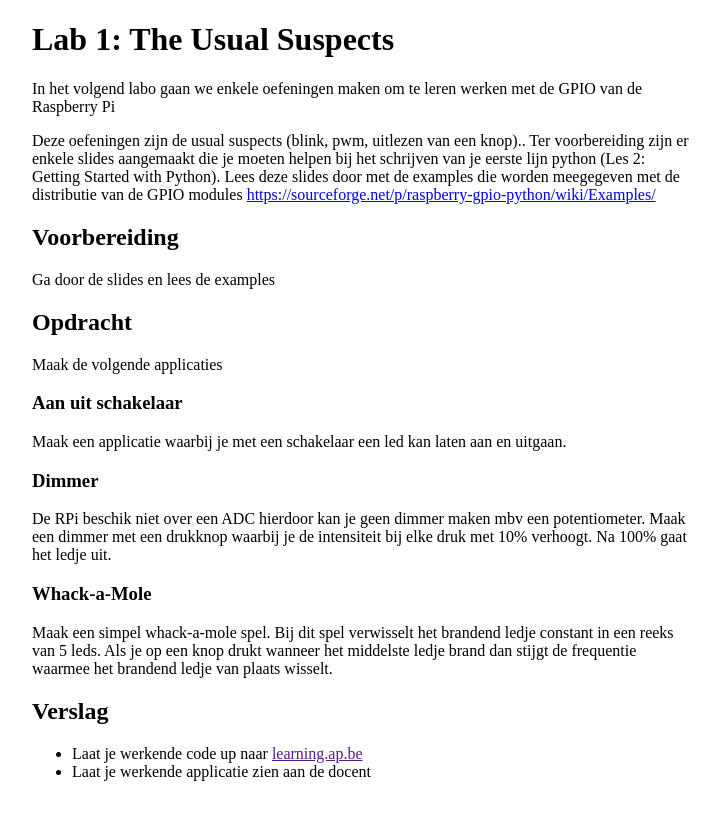
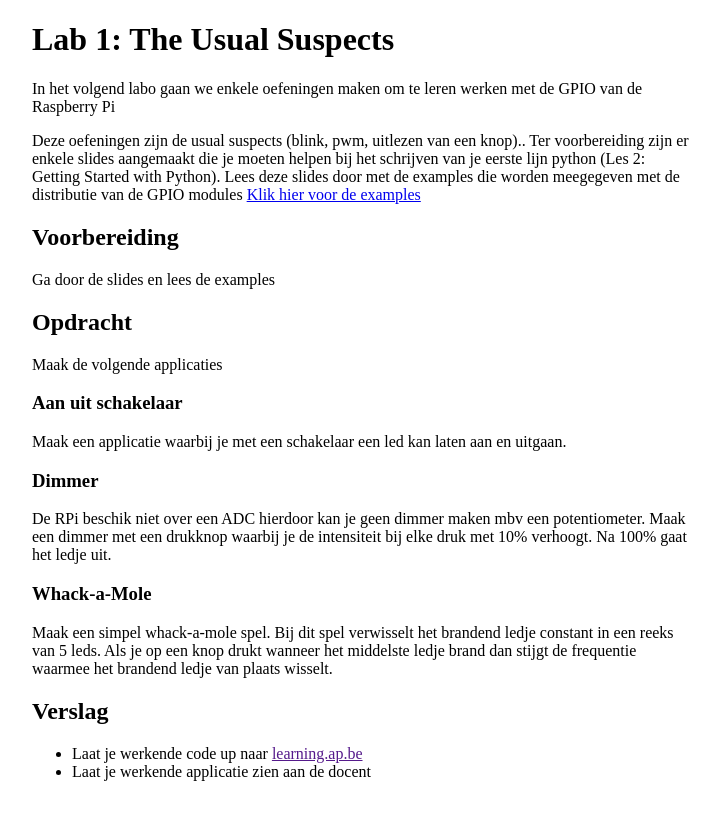
Before and after one commit to luytsm/rpip-cursus, a Jekyll site: the page built from _labs/lab1.md, in a window 1280 px wide. Shown: the top 820 px of the page, without its empty margins (278-998 px from the left). Built offline with Jekyll 4.4.1, drawn with Linux system fonts in a browser that asks for light colours; Markdown is read by kramdown in place of the engine named in the settings.

Commit message:
lab 1 link fix

```diff
--- a/_labs/lab1.md
+++ b/_labs/lab1.md
@@ -11,7 +11,7 @@ Ter voorbereiding zijn er enkele slides aangemaakt die je moeten helpen bij het
 schrijven van je eerste lijn python (Les 2: Getting Started with Python). Lees
 deze slides door met de examples die worden meegegeven met de distributie van
 de GPIO modules
-[https://sourceforge.net/p/raspberry-gpio-python/wiki/Examples/](Klik hier voor de examples)
+[Klik hier voor de examples](https://sourceforge.net/p/raspberry-gpio-python/wiki/Examples/)
 
 ## Voorbereiding
 Ga door de slides en lees de examples
```
